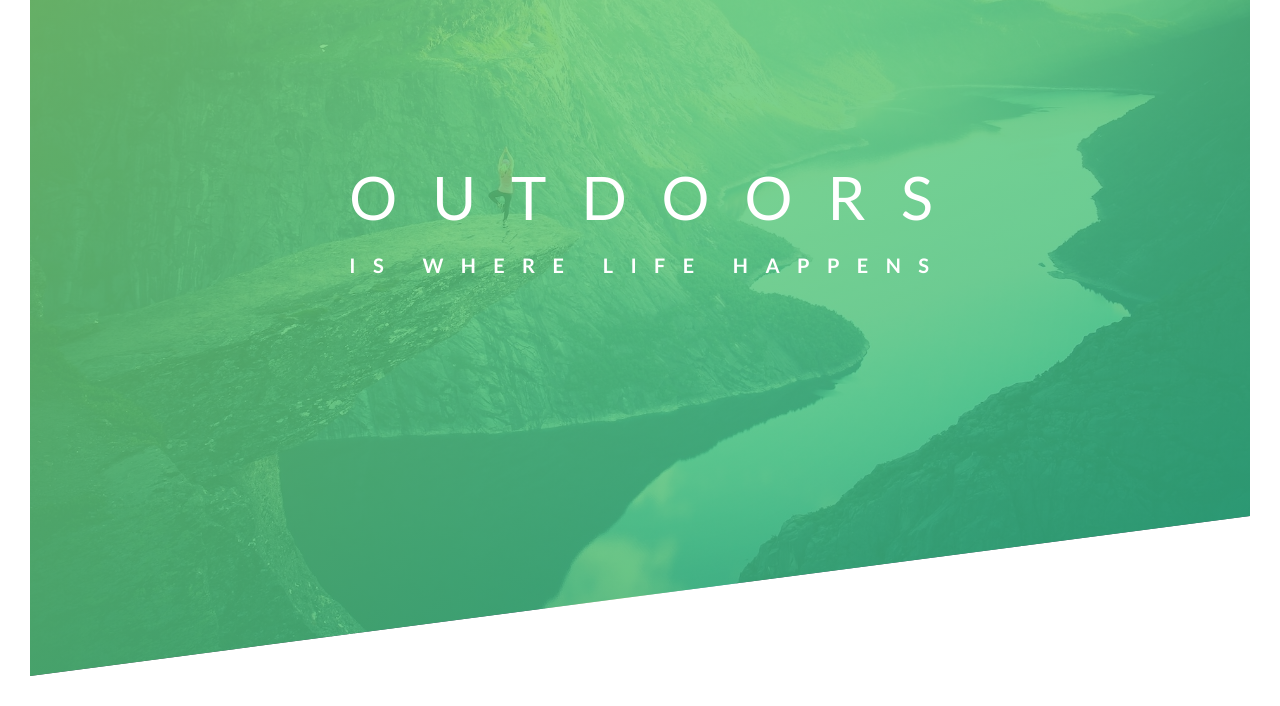
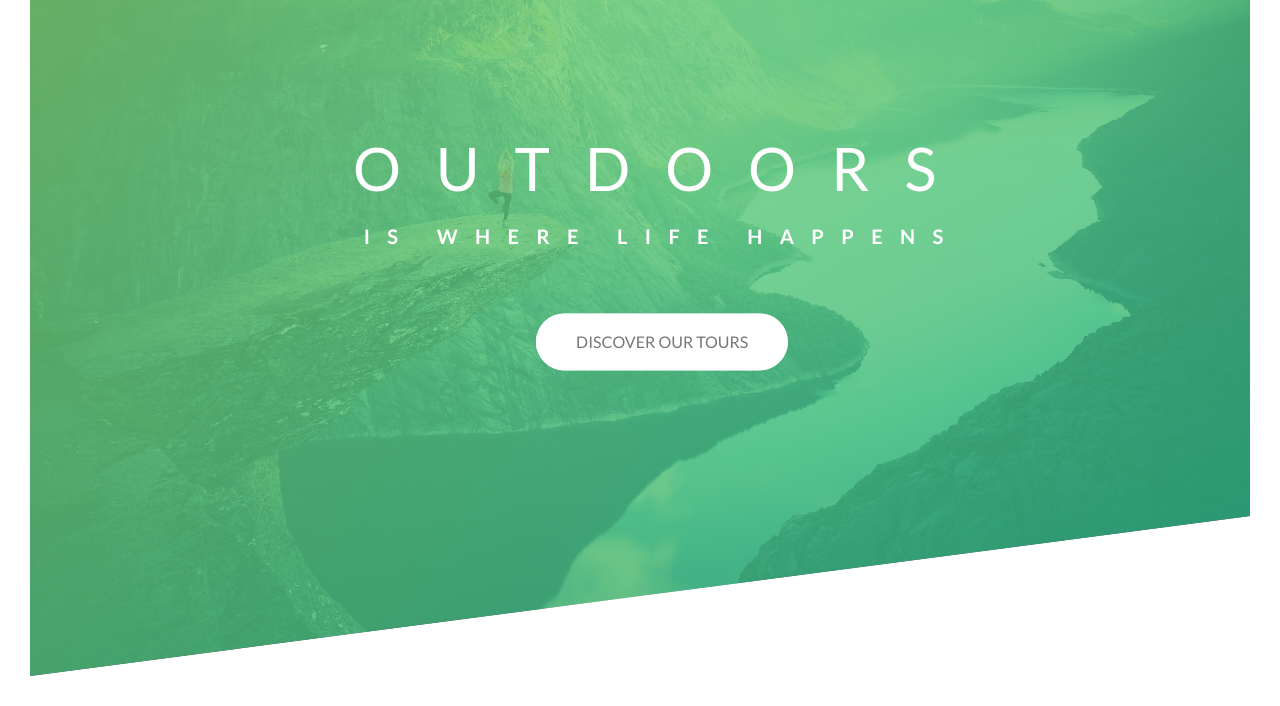
Before and after one commit to SaladinDacic/Trillo, a website: page index.html in a window 1280 px wide. Shown: the part 114-820 px from the top of the page. Drawn offline with Linux system fonts and the light colour scheme.

Commit message:
add button like a tag, style it and his ::after child, animate both of them

```diff
--- a/css/style.css
+++ b/css/style.css
@@ -55,12 +55,13 @@ body {
   da bi sadržaj tog kontenjera došao u centar
   moramo njega šiftati relativno prema njemu pa koristimo transform translate
   Naravno uvijek je responsivno prema screenu */
+  text-align: center;
 }
 
 .heading-primary {
   color: #fff;
   text-transform: uppercase;
-
+  margin: 60px;
   backface-visibility: hidden;
   /* određuje da li su "leđa" nekog elementa vidljiva, pa ako okrenemo po y ili x osi element za 180%,
   ne bi ga mogli vidjeti jer bi pokazivao samo leđa elementa */
@@ -109,3 +110,73 @@ body {
     transform: translateX(0);
   }
 }
+@keyframes moveInBottom {
+  0% {
+    opacity: 0;
+    transform: translateY(100px);
+  }
+  100% {
+    opacity: 1;
+    transform: translateY(0);
+  }
+}
+
+.btn:link, /* :link refera na anchor tag "a" na elementu a visited na isti taj link kad je pritisnut */
+.btn:visited {
+  text-transform: uppercase;
+  text-decoration: none;
+  padding: 15px 40px;
+  display: inline-block;
+  /* /mijenja prop elementa sa text inline u inline-block,
+  zauzima vlastiti prostor i ne overley-a elemente iznad njega
+  Uvijek ovo treba koristiti ovo kada želimo stavljati padding width i height na element */
+  border-radius: 100px;
+  transition: all 0.2s;
+  /* napravi sporu tranziciju između promjena koje effectaju ovaj button
+     pa se button glatko pomjera fiiiiiii*/
+  position: relative;
+}
+
+.btn:hover {
+  transform: translateY(-3px);
+  box-shadow: 0 10px 20px rgba(0, 0, 0, 0.3);
+}
+.btn:active {
+  transform: translateY(-1px);
+  box-shadow: 0 5px 10px rgba(0, 0, 0, 0.3);
+}
+
+.btn-white {
+  background-color: #fff;
+  color: #777;
+}
+.btn::after {
+  /* after dodaje child element na već postojeći element
+  pa moramo da ga napravimo skoro identičnim kako bi ga sakrili iza postojećeg elementa */
+  content: ""; /* content se mora staviti čak iako je prazan da bi radilo */
+  display: inline-block; /* inline-block je zato što je i btn inline-block */
+  height: 100%;
+  width: 100%;
+  border-radius: 100px;
+  position: absolute;
+  top: 0;
+  left: 0;
+  z-index: -1;
+  transition: 0.4s;
+}
+.btn:hover::after {
+  /* postavi hover na child zvani "after" */
+  transform: scaleX(1.4) scaleY(1.6);
+  opacity: 0;
+}
+
+.btn-white::after {
+  background-color: #fff;
+}
+.btn-animated {
+  /* opacity: 0; */
+  animation: moveInBottom 1s 0.5s ease-out forwards;
+  animation-fill-mode: backwards;
+  /* odmah na startu stranice stavi sve propse iz animacije,
+  pa tako u ovom slučaju element u početku bude opacity 0 */
+}
--- a/index.html
+++ b/index.html
@@ -29,6 +29,7 @@
           <span class="heading-primary-main">outdoors</span>
           <span class="heading-primary-sub">is where life happens</span>
         </h1>
+        <a href="#" class="btn btn-white btn-animated">Discover our tours</a>
       </div>
     </header>
   </body>
```
